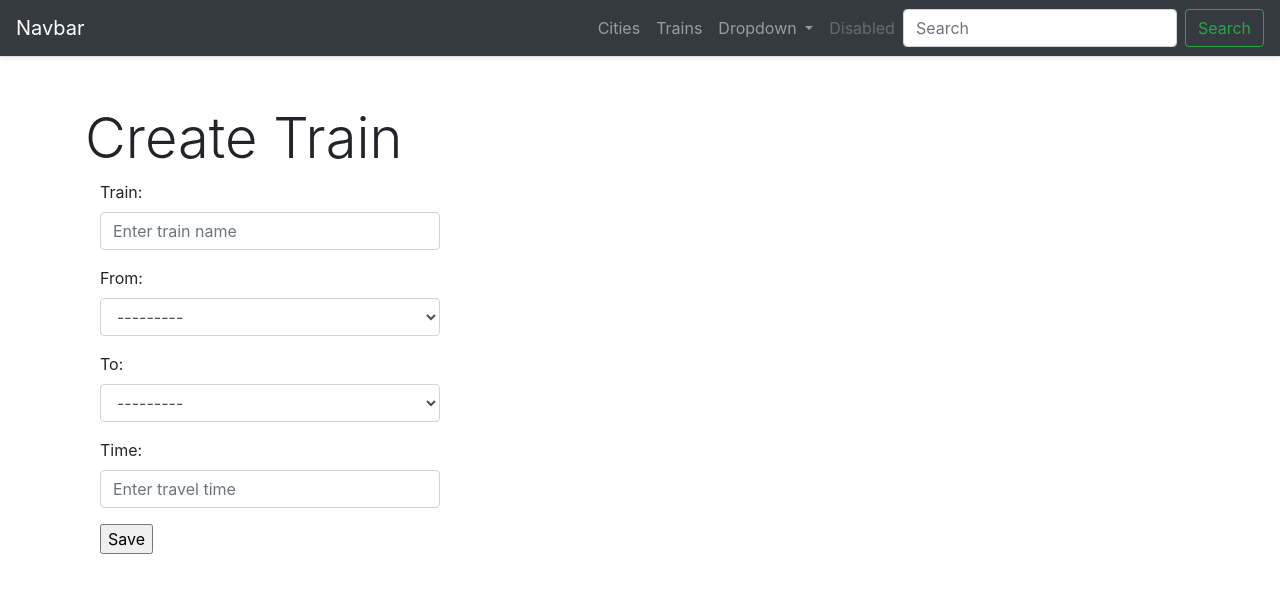
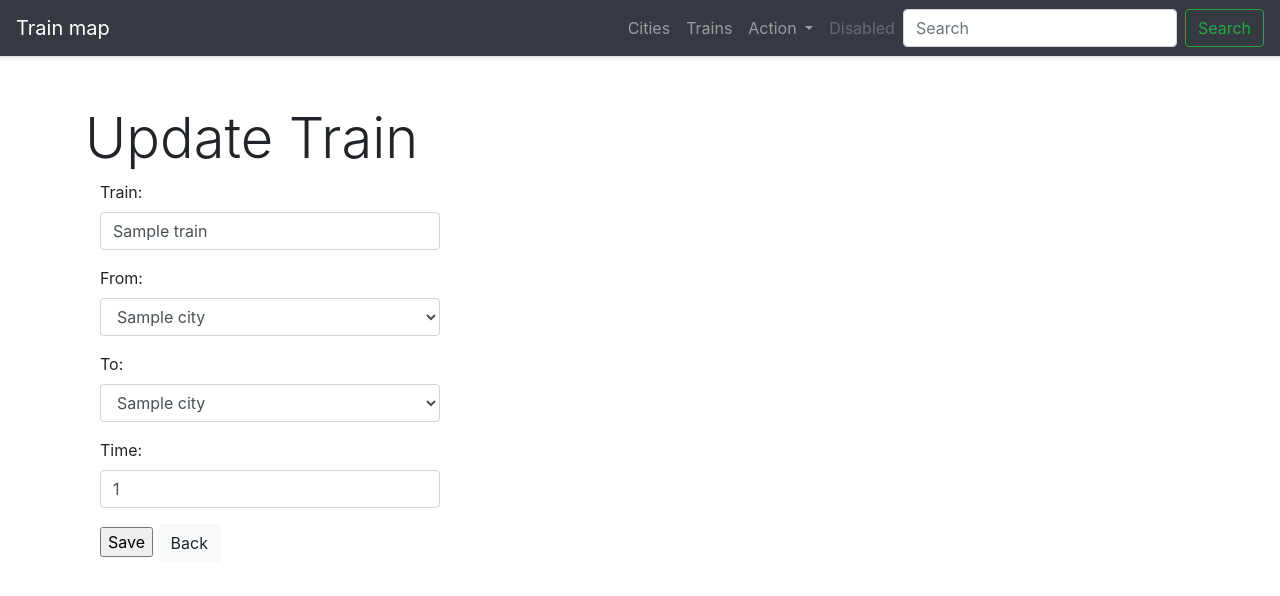
Before and after one commit to berpress/django_train, a Django app: page /trains/update/1/ in a window 1280 px wide. Shown: the top 596 px of the page. Run offline with Django 3.2, Linux system fonts and the light colour scheme; tables that the repository leaves empty hold one stand-in row (values such as "Sample post"); some libraries are stand-ins or nearby versions.

Commit message:
Add update/delete/add views for trains

```diff
--- a/trains/templates/trains/home.html
+++ b/trains/templates/trains/home.html
@@ -20,7 +20,7 @@
                 {% for object in objects_list%}
                     <tr>
                         <td>
-                            <a href="">
+                            <a href="{% url 'train:detail' pk=object.pk%}">
                                 {{object.name}}</a>
                         </td>
                         <td>
@@ -33,12 +33,12 @@
                                 {{object.travel_time}}
                         </td>
                         <td>
-                            <a href="">
+                            <a href="{% url 'train:update' pk=object.pk%}">
                                 <button type="button" class="btn btn-secondary">Edit</button>
                             </a>
                         </td>
                         <td>
-                            <a href="">
+                            <a href="{% url 'train:delete' pk=object.pk%}">
                                  <button type="button" class="btn btn-danger">Delete</button>
                             </a>
 
--- a/trains/templates/trains/update.html
+++ b/trains/templates/trains/update.html
@@ -7,6 +7,11 @@
        <form action="" method="post"> {% csrf_token %}
         {{form.as_p}}
         <input type="submit" value="Save">
+            <a href= '{% url "train:home"%}'>
+            <button type="bython" class="btn btn-light">
+                Back
+            </button>
+        </a>
         </form>
     </div>
 </div>
--- a/trains/urls.py
+++ b/trains/urls.py
@@ -1,10 +1,11 @@
 from django.urls import path
-from .views import home, TrainCreateView
+from .views import home, TrainCreateView, TrainDeleteView, TrainUpdateView, \
+    TrainDetailView
 
 urlpatterns = [
-    # path('detail/<int:pk>/', CityDetailView.as_view(), name='detail'),
+    path('detail/<int:pk>/', TrainDetailView.as_view(), name='detail'),
     path('add/', TrainCreateView.as_view(), name='add'),
-    path('update/<int:pk>/', TrainCreateView.as_view(), name='update'),
-    # path('delete/<int:pk>/', CityDeleteView.as_view(), name='delete'),
+    path('update/<int:pk>/', TrainUpdateView.as_view(), name='update'),
+    path('delete/<int:pk>/', TrainDeleteView.as_view(), name='delete'),
     path('', home, name='home'),
 ]
--- a/trains/views.py
+++ b/trains/views.py
@@ -1,11 +1,12 @@
 from django.contrib.messages.views import SuccessMessageMixin
 from django.shortcuts import render
 from django.urls import reverse_lazy
-from django.views.generic import CreateView, DetailView, UpdateView
+from django.views.generic import CreateView, DetailView, UpdateView, DeleteView
 
 from .forms import TrainForm
 from .models import Train
 from django.core.paginator import Paginator
+from django.contrib import messages
 
 
 def home(request):
@@ -25,15 +26,25 @@ class TrainCreateView(SuccessMessageMixin, CreateView):
     success_message = 'Train successfully created!'
 
 
-class CityDetailView(DetailView):
+class TrainDetailView(DetailView):
     queryset = Train.objects.all()
     context_object_name = 'object'
     template_name = 'trains/detail.html'
 
 
-class CityUpdateView(SuccessMessageMixin, UpdateView):
+class TrainUpdateView(SuccessMessageMixin, UpdateView):
     model = Train
     form_class = TrainForm
     template_name = 'trains/update.html'
+    success_url = reverse_lazy('train:home')
+    success_message = 'Train successfully updated!'
+
+
+class TrainDeleteView(DeleteView):
+    model = Train
+    # template_name = 'cities/delete.html'
     success_url = reverse_lazy('city:home')
-    success_message = 'Train successfully updated!'
+
+    def get(self, request, *args, **kwargs):
+        messages.success(request, 'Train successfully deleted!')
+        return self.post(request, *args, **kwargs)
--- a/travel/templates/base.html
+++ b/travel/templates/base.html
@@ -1,4 +1,8 @@
 {% url 'city:home' as city_home_url%}
+{% url 'train:home' as train_home_url%}
+{% url 'train:add' as train_add_url%}
+{% url 'city:add' as city_add_url%}
+
 <!doctype html>
 <html lang="en">
   <head>
@@ -24,7 +28,7 @@
   <a class="btn btn-outline-primary" href="#">Sign up</a>
 </div>-->
   <nav class="navbar navbar-expand-lg navbar-dark bg-dark border-bottom shadow-sm">
-  <a class="navbar-brand" href="#">Navbar</a>
+  <a class="navbar-brand" href="{% url 'hello'%}">Train map</a>
   <button class="navbar-toggler" type="button" data-toggle="collapse" data-target="#navbarSupportedContent" aria-controls="navbarSupportedContent" aria-expanded="false" aria-label="Toggle navigation">
     <span class="navbar-toggler-icon"></span>
   </button>
@@ -34,16 +38,19 @@
       <li class="nav-item {% if request.path == city_home_url%} active {% endif %}">
         <a class="nav-link" href="{% url 'city:home'%}">Cities <span class="sr-only">(current)</span></a>
       </li>
-      <li class="nav-item">
-        <a class="nav-link" href="{% url 'train:home'%}">Trains <span class="sr-only">(current)</span></a>
+      <li class="nav-item {% if request.path == train_home_url%} active {% endif %}">
+        <a class="nav-link" href="{% url 'train:home'%}">Trains</a>
       </li>
-      <li class="nav-item dropdown">
+      <li class="nav-item dropdown
+        {% if request.path == train_add_url or request.path == city_add_url%}
+          active
+        {% endif %}">
         <a class="nav-link dropdown-toggle" href="#" id="navbarDropdown" role="button" data-toggle="dropdown" aria-haspopup="true" aria-expanded="false">
-          Dropdown
+          Action
         </a>
         <div class="dropdown-menu" aria-labelledby="navbarDropdown">
-          <a class="dropdown-item" href="{% url 'city:home'%}">Города</a>
-          <a class="dropdown-item" href="#">Another action</a>
+          <a class="dropdown-item" href="{% url 'city:add'%}">Add city</a>
+          <a class="dropdown-item" href="{% url 'train:add'%}">Add train</a>
           <div class="dropdown-divider"></div>
           <a class="dropdown-item" href="#">Something else here</a>
         </div>
```
Also changed, not shown: trains/templates/trains/detail.html (+42 -1 lines).
